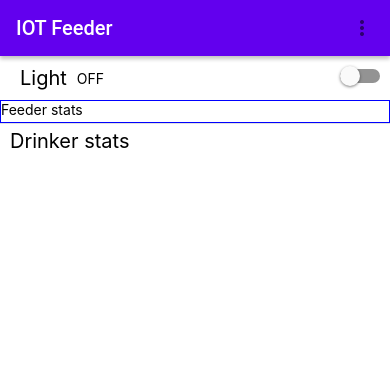
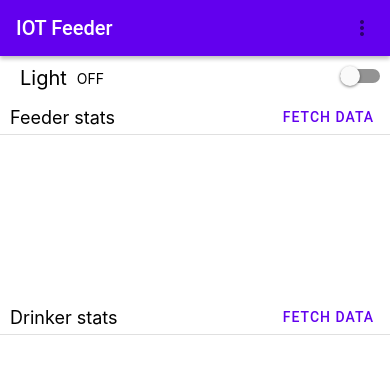
Before and after one commit to Tekipeps/IoT-livestock-feeder, a React Native app: screen / in a window 390 px wide. Shown: the top 374 px of the page. Built offline with nearby package versions, Linux system fonts and the light colour scheme; no server answers.

Commit message:
Update styles

```diff
--- a/src/index.tsx
+++ b/src/index.tsx
@@ -1,6 +1,5 @@
 import React from "react";
 import { View } from "react-native";
-import { Divider } from "react-native-paper";
 import Lighting from "./components/Lighting";
 import Navigation from "./components/Navigation/Navigation";
 import { Drinker } from "./views/Drinker";
@@ -17,7 +16,6 @@ const Index = () => {
       <Navigation />
       <Lighting toggle={toggleLed} led={state.led} />
       <Feeder distance={state.distance} />
-      <Divider />
       <Drinker />
     </View>
   );
--- a/src/views/Drinker/Drinker.tsx
+++ b/src/views/Drinker/Drinker.tsx
@@ -1,23 +1,32 @@
 import React from "react";
 import { View, Text, StyleSheet } from "react-native";
+import { Button, Divider } from "react-native-paper";
 
 const styles = StyleSheet.create({
   container: {
-    flex: 1,
     display: "flex",
-    flexDirection: "column",
-    paddingVertical: 5,
-    paddingHorizontal: 10,
   },
-  text: {
-    fontSize: 20,
+  top: {
+    display: "flex",
+    flexDirection: "row",
+    justifyContent: "space-between",
+    alignItems: "center",
+  },
+  heading: {
+    marginLeft: 10,
+    fontSize: 18,
   },
 });
 
 const Drinker = () => {
   return (
     <View style={styles.container}>
-      <Text style={styles.text}>Drinker stats</Text>
+      <View style={styles.top}>
+        <Text style={styles.heading}>Drinker stats</Text>
+        {/* <Text>{distance}</Text> */}
+        <Button>Fetch data</Button>
+      </View>
+      <Divider />
     </View>
   );
 };
--- a/src/views/Feeder/Feeder.tsx
+++ b/src/views/Feeder/Feeder.tsx
@@ -1,14 +1,21 @@
 import React from "react";
 import { View, Text, StyleSheet } from "react-native";
+import { Button, Divider } from "react-native-paper";
 
 const styles = StyleSheet.create({
   container: {
-    flex: 1,
     display: "flex",
-    flexDirection: "column",
-    borderColor: "blue",
-    borderWidth: 1,
-    height: 30,
+    height: 200,
+  },
+  top: {
+    display: "flex",
+    flexDirection: "row",
+    justifyContent: "space-between",
+    alignItems: "center",
+  },
+  heading: {
+    marginLeft: 10,
+    fontSize: 18,
   },
 });
 
@@ -19,7 +26,11 @@ interface Props {
 const Feeder = ({ distance }: Props) => {
   return (
     <View style={styles.container}>
-      <Text>Feeder stats</Text>
+      <View style={styles.top}>
+        <Text style={styles.heading}>Feeder stats</Text>
+        <Button>Fetch data</Button>
+      </View>
+      <Divider />
       <Text>{distance}</Text>
     </View>
   );
```
